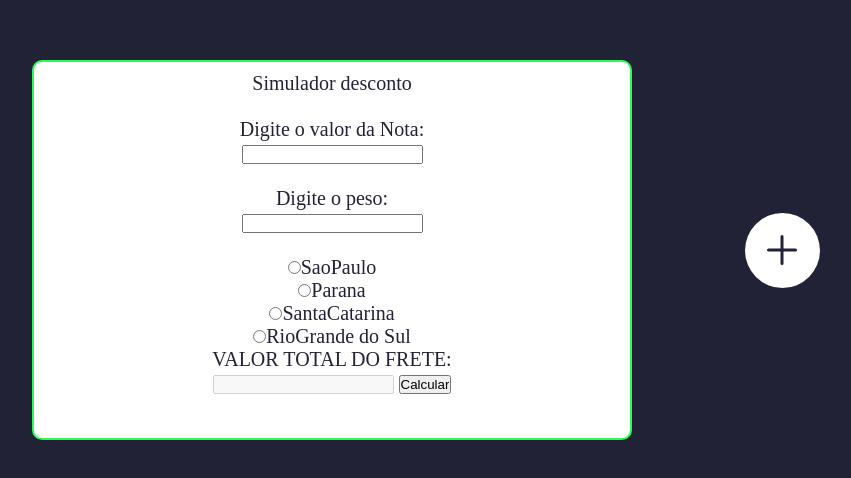
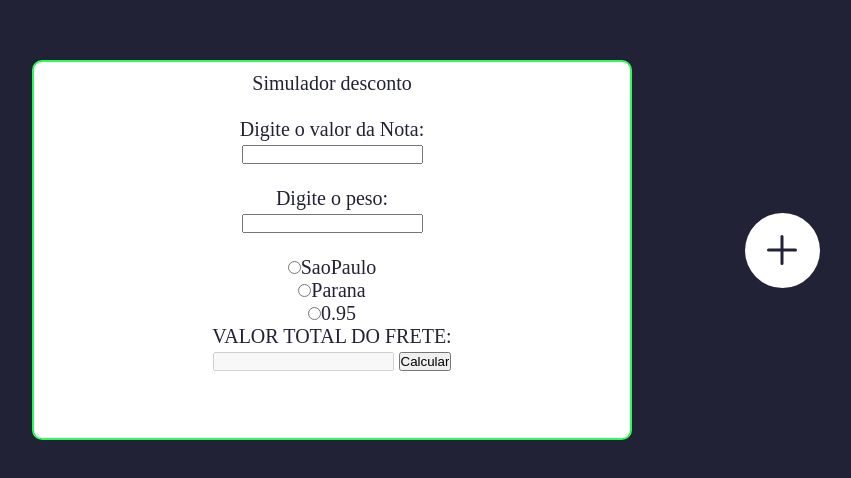
Before and after one commit to GuiMCL/novo-site, a plain HTML site: page cotação cantelle.html in a window 1280 px wide. Shown: the part 150-628 px from the top of the page, without its empty margins (158-1009 px from the left). Drawn offline with nearby package versions, Linux system fonts and the light colour scheme.

Commit message:
Update cotação cantelle.html

```diff
--- a/cotação cantelle.html
+++ b/cotação cantelle.html
@@ -33,12 +33,7 @@
 
                     <br>
 
-                    <input type="radio" name="transportesanta" value="3" id="santacatarina">SantaCatarina
-                <br>
-                    <input type="radio" id="riogrande" name="transporte" value="0.95">RioGrande do Sul
-
-                    <br>
-
+                    <input type="radio" name="transportesanta" value="3" id="santacatarina">0.95
 
             </div>
 
```
